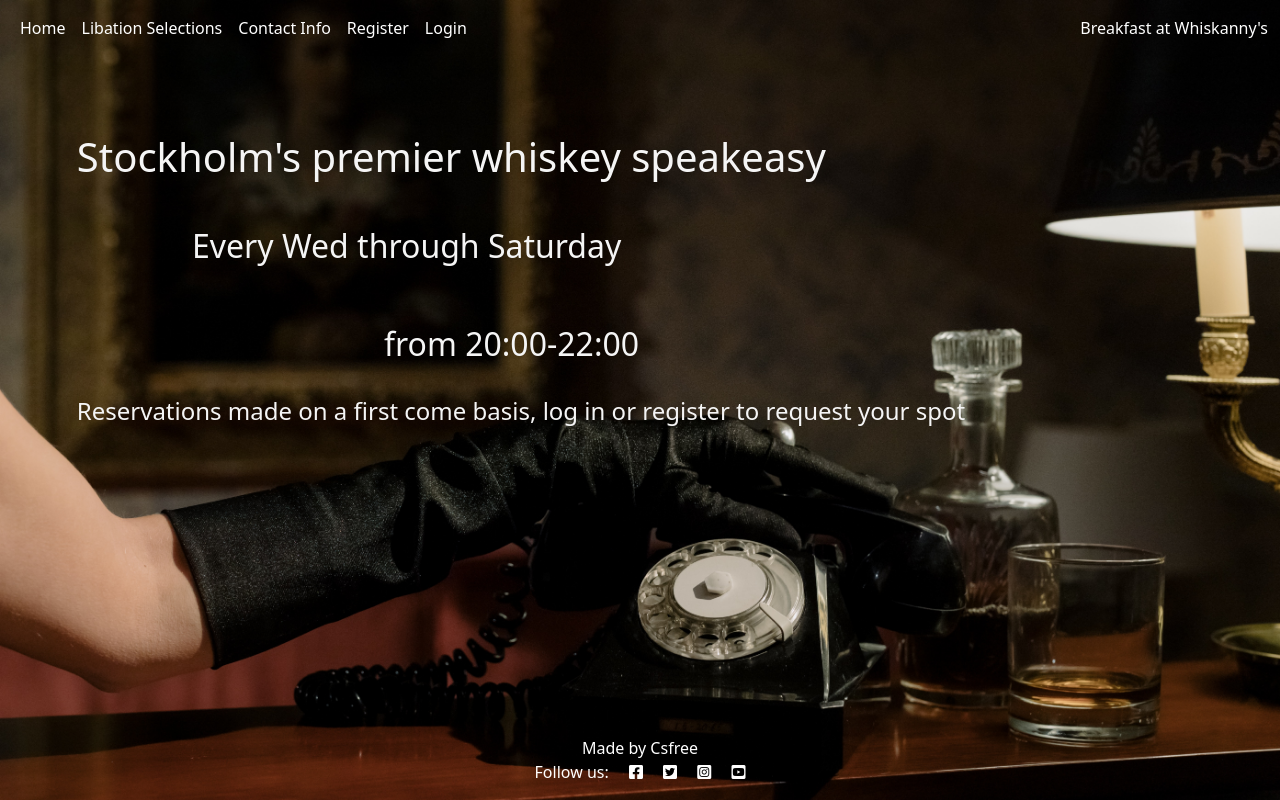
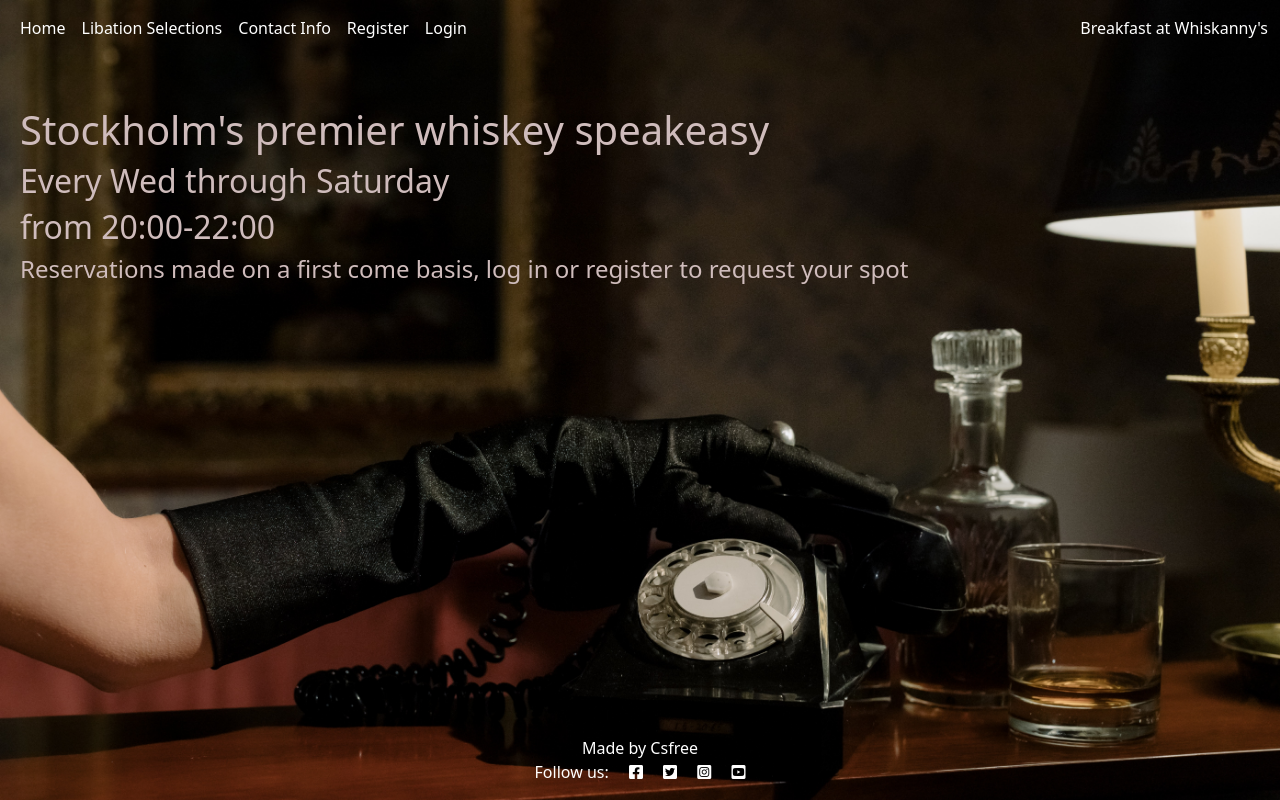
Before and after one commit to Code-Institute-Submissions/csfree87-project4whiskey_JuneResub, a Django app: page / in a window 1280 px wide. Run offline with Django 3.2, Linux system fonts and the light colour scheme.

Commit message:
Edit css of home page

```diff
--- a/static/css/style.css
+++ b/static/css/style.css
@@ -1,6 +1,6 @@
 body {
     background-image: url("../media/glove.jpg");
-    background-size: 100%;
+    background-size: cover;
     background-repeat: no-repeat;
     position: relative;
     z-index: -1;
@@ -20,7 +20,7 @@ body {
     font-family: Lato, sans-serif;
     font-size: 1.4rem;
     font-weight: 700;
-    color: #dcdce4;
+    color: rgb(200, 184, 184);
 }
 
 .red-o {
@@ -163,33 +163,6 @@ body {
     text-align: center;
 }
 
-#right-about {
-    color: whitesmoke;
-    z-index: 1;
-    padding-top: 4%;
-    padding-left: 30%;
-}
-
-#center-about {
-    color: whitesmoke;
-    z-index: 1;
-    padding-top: 3%;
-    padding-left: 15%;
-}
-
-#left-about {
-    color: whitesmoke;
-    z-index: 1;
-    padding-top: 6%;
-    padding-left: 6%;
-}
-
-#disclaimer {
-    color: whitesmoke;
-    padding-top: 2%;
-    padding-left: 6%;
-}
-
 .footer {
     text-align: right;
 }
@@ -238,7 +211,14 @@ body {
     }
 
 .descriptions {
-    color: whitesmoke;
+    color: rgb(200, 184, 184);
+    padding-left: 20px;
+}
+
+.home {
+    color:rgb(207, 188, 188);
+    padding-top: 50px;
+    padding-left: 20px;
 }
 
 @media only screen and (min-width:320px) and (max-width:480px){
--- a/templates/bookings.html
+++ b/templates/bookings.html
@@ -12,7 +12,7 @@
         <div class="col-md-8 mt-3 offset-md-2">
             <form id="GuestInfo" action="/confirmation/" method="POST"> {% csrf_token %}
               <div class="elem-group">
-                <label for="BookingName">Reservation Name: {{ BookingName }}</label>
+                <label for="BookingName">Name: {{ BookingName }}</label>
                 <input type="text" id="Guests" name="Guests" placeholder="Your Name" pattern=[A-Z\sa-z]{3,20} required>
               </div>
               <div class="elem-group">
@@ -20,7 +20,7 @@
                 <input type="email" id="Email" name="Email" placeholder="youremail@email.com" required>
               </div>
               <div class="elem-group inlined">
-                <label for="Guests">Number of Guests: {{ Guests }}</label>
+                <label for="Guests">Guests: {{ Guests }}</label>
                 <input type="number" id="Guests" name="Guests" placeholder="1" min="1" required>
               </div>
               <div class="elem-group inlined">
--- a/templates/home.html
+++ b/templates/home.html
@@ -2,7 +2,7 @@
 
 {% block content %}
 
-<div>
+<div class="home">
     <h1 id="left-about">Stockholm's premier whiskey speakeasy</h1>
     <h2 id="center-about">Every Wed through Saturday</h2>
     <h2 id="right-about">from 20:00-22:00</h3>
--- a/templates/menu.html
+++ b/templates/menu.html
@@ -7,8 +7,8 @@
             <div class="col-md-6 col-sm-12 col-xs-12">
                 <div class="row content-part-3-inner">
                     <div class="col-md-7 col-sm-7 col-xs-12">
-                        <div class="content-part-3-right-h4">Red Stag Classic</div>
-                        <div class="price">Price : <i class="green"><span class="fa fa-inr"></span>60 sek</i></div>
+                        <div class="content-part-3-right-h4 descriptions">Red Stag Classic</div>
+                        <div class="descriptions">Price 60 sek</div>
                         <p class="descriptions">Sweet sip with a little kick. Red-cherry Bourbon, sure to please.</p>
                     </div>
                 </div>
```
Also changed, not shown: templates/account/password_change.html (added, +16 -0 lines), templates/account/password_reset.html (added, +24 -0 lines), templates/account/password_reset_done.html (added, +16 -0 lines), templates/account/password_reset_from_key.html (added, +19 -0 lines), templates/account/password_reset_from_key_done.html (added, +9 -0 lines), templates/account/password_set.html (added, +15 -0 lines), templates/account/signup_closed.html (added, +11 -0 lines), templates/account/verification_sent.html (added, +12 -0 lines), templates/account/verified_email_required.html (added, +23 -0 lines).
